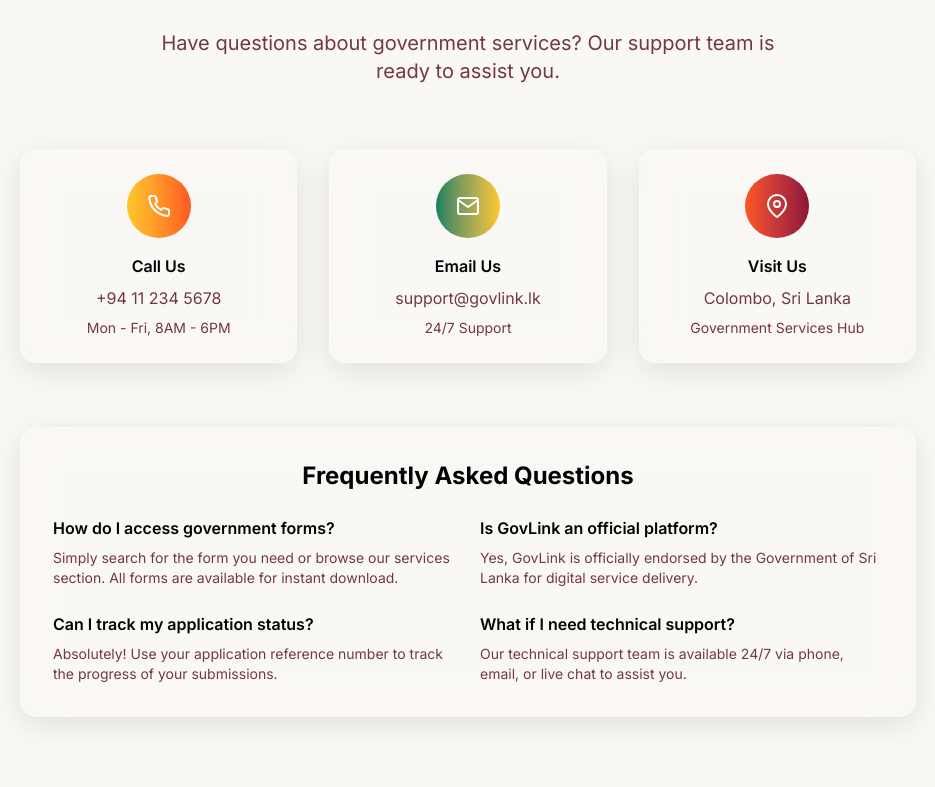
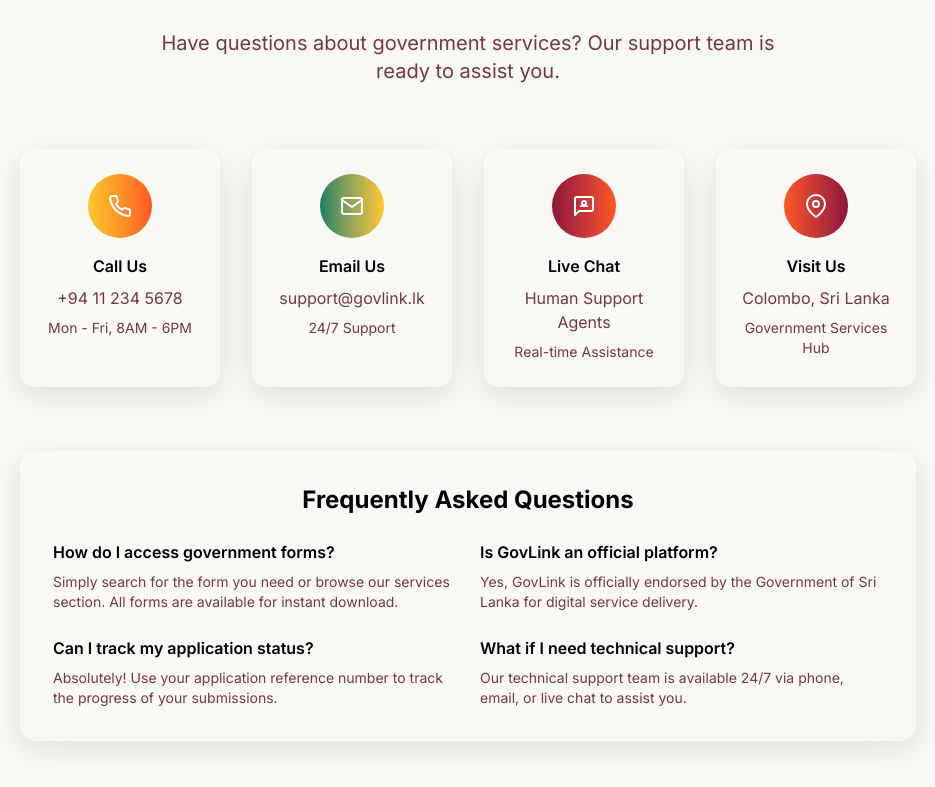
Before and after one commit to XFire2025/XFire_GovLink, a Next.js app: page / in a window 1280 px wide. Shown: the part 3015-3802 px from the top of the page, without its empty margins (172-1107 px from the left). Built offline with nearby package versions, Linux system fonts and the light colour scheme.

Commit message:
feat: provide support agent aid menus

```diff
--- a/src/app/page.tsx
+++ b/src/app/page.tsx
@@ -689,7 +689,7 @@
  </div>
 
  {/* Contact Grid */}
- <div className="grid grid-cols-1 md:grid-cols-3 gap-8 mb-16">
+ <div className="grid grid-cols-1 md:grid-cols-2 lg:grid-cols-4 gap-8 mb-16">
  {/* Phone */}
  <div className="text-center p-6 glass-morphism rounded-2xl hover:scale-105 transition-transform duration-300">
  <div className="w-16 h-16 bg-gradient-to-r from-[#FFC72C] to-[#FF5722] rounded-full flex items-center justify-center mx-auto mb-4">
@@ -714,6 +714,20 @@
  <p className="text-muted-foreground mb-2">support@govlink.lk</p>
  <p className="text-sm text-muted-foreground">24/7 Support</p>
  </div>
+
+ {/* Human Support Chat */}
+ <a href="/User/Chat/Wait" className="text-center p-6 glass-morphism rounded-2xl hover:scale-105 transition-transform duration-300 block group cursor-pointer">
+ <div className="w-16 h-16 bg-gradient-to-r from-[#8D153A] to-[#FF5722] rounded-full flex items-center justify-center mx-auto mb-4 group-hover:scale-110 transition-transform duration-300">
+ <svg width="24" height="24" viewBox="0 0 24 24" fill="none" stroke="white" strokeWidth="2" strokeLinecap="round" strokeLinejoin="round">
+ <path d="M21 15a2 2 0 0 1-2 2H7l-4 4V5a2 2 0 0 1 2-2h14a2 2 0 0 1 2 2z"/>
+ <path d="M14 9a2 2 0 1 1-4 0 2 2 0 0 1 4 0z"/>
+ <path d="M9 12h6"/>
+ </svg>
+ </div>
+ <h3 className="font-semibold mb-2">Live Chat</h3>
+ <p className="text-muted-foreground mb-2">Human Support Agents</p>
+ <p className="text-sm text-muted-foreground">Real-time Assistance</p>
+ </a>
 
  {/* Location */}
  <div className="text-center p-6 glass-morphism rounded-2xl hover:scale-105 transition-transform duration-300">
```
